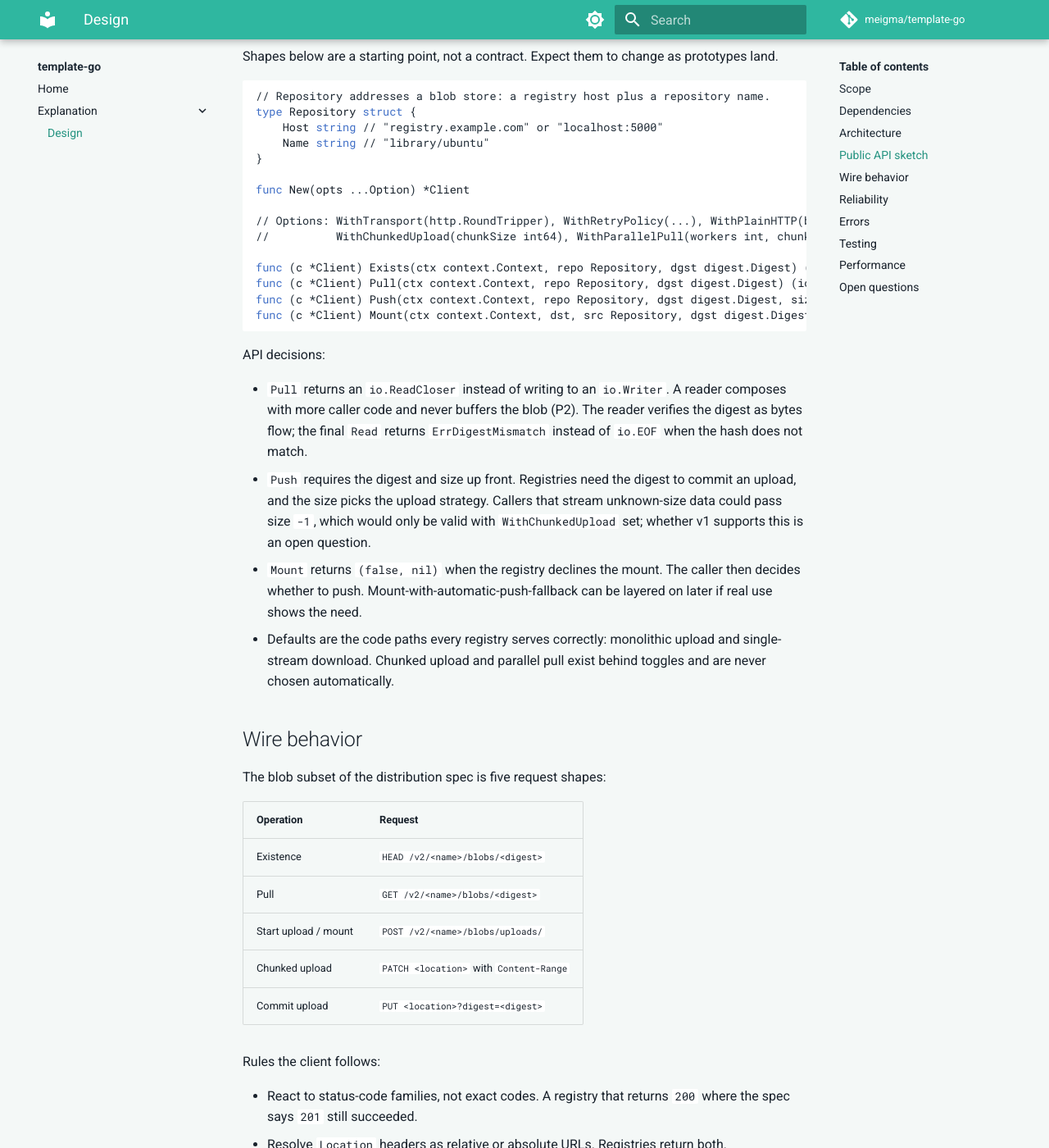
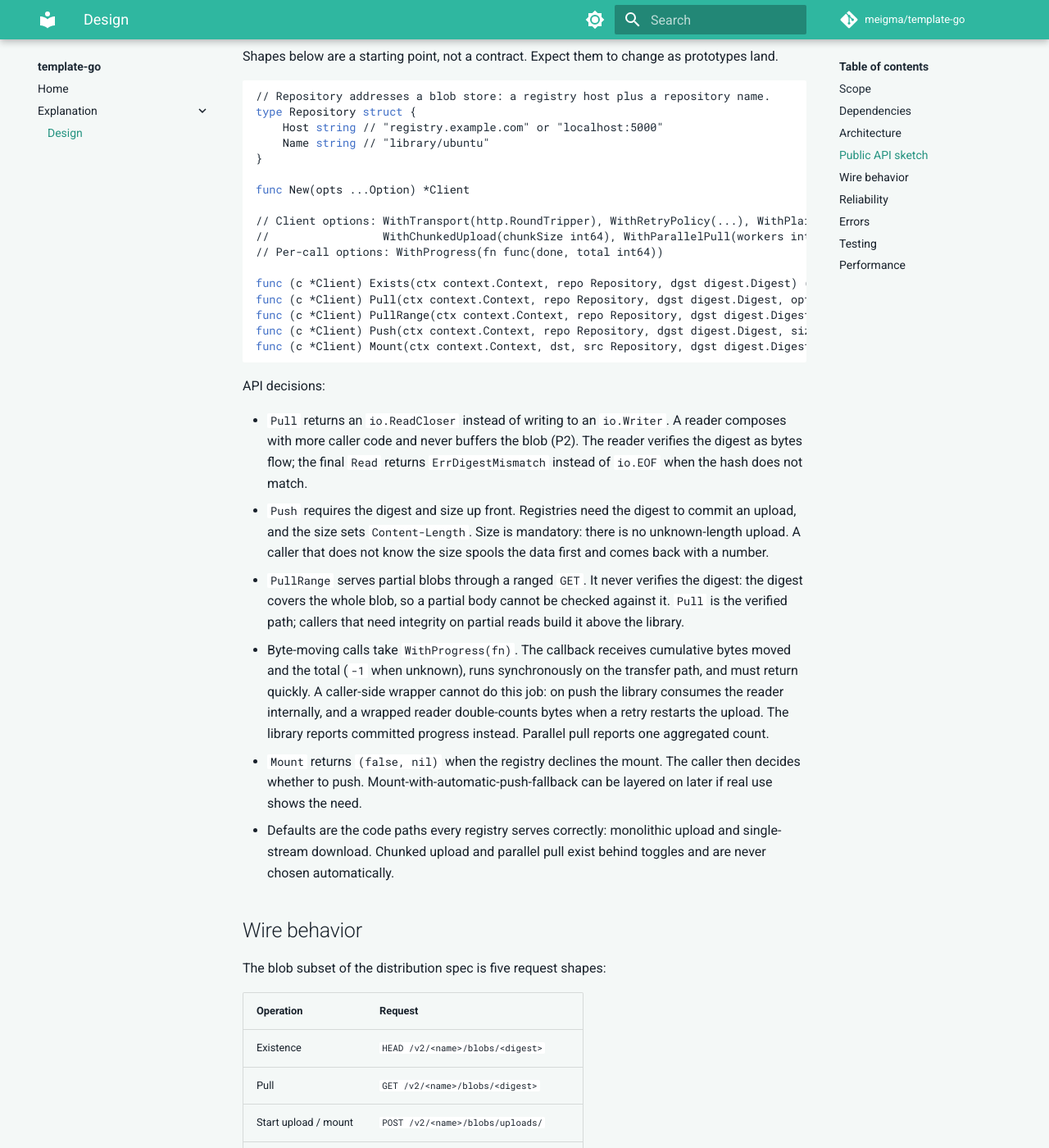
Before and after one commit to imgoci/go-oci-blob, an MkDocs documentation site: the page built from docs/docs/explanation/design.md, in a window 1280 px wide and 1400 px high, scrolled down 1473 px. Shown: the whole window at 82% size. Built offline with MkDocs 1.6.1 and Material for MkDocs 9.7.7, drawn with Linux system fonts in a browser that asks for light colours; comment, search, counter and statistics services are not loaded; some of the changed text lies outside the part shown.

Commit message:
docs: resolve open questions in design
Size is mandatory on Push (no unknown-length uploads). PullRange joins
the API as an unverified ranged read. Progress callbacks are built in as
per-call TransferOptions because caller-side wrappers double-count on
upload retries.

````diff
--- a/docs/docs/explanation/design.md
+++ b/docs/docs/explanation/design.md
@@ -67,12 +67,14 @@ type Repository struct {
 
 func New(opts ...Option) *Client
 
-// Options: WithTransport(http.RoundTripper), WithRetryPolicy(...), WithPlainHTTP(bool),
-//          WithChunkedUpload(chunkSize int64), WithParallelPull(workers int, chunkSize int64)
+// Client options: WithTransport(http.RoundTripper), WithRetryPolicy(...), WithPlainHTTP(bool),
+//                 WithChunkedUpload(chunkSize int64), WithParallelPull(workers int, chunkSize int64)
+// Per-call options: WithProgress(fn func(done, total int64))
 
 func (c *Client) Exists(ctx context.Context, repo Repository, dgst digest.Digest) (bool, error)
-func (c *Client) Pull(ctx context.Context, repo Repository, dgst digest.Digest) (io.ReadCloser, error)
-func (c *Client) Push(ctx context.Context, repo Repository, dgst digest.Digest, size int64, r io.Reader) error
+func (c *Client) Pull(ctx context.Context, repo Repository, dgst digest.Digest, opts ...TransferOption) (io.ReadCloser, error)
+func (c *Client) PullRange(ctx context.Context, repo Repository, dgst digest.Digest, offset, length int64, opts ...TransferOption) (io.ReadCloser, error)
+func (c *Client) Push(ctx context.Context, repo Repository, dgst digest.Digest, size int64, r io.Reader, opts ...TransferOption) error
 func (c *Client) Mount(ctx context.Context, dst, src Repository, dgst digest.Digest) (bool, error)
 ```
 
@@ -83,9 +85,20 @@ API decisions:
   reader verifies the digest as bytes flow; the final `Read` returns
   `ErrDigestMismatch` instead of `io.EOF` when the hash does not match.
 - `Push` requires the digest and size up front. Registries need the digest to
-  commit an upload, and the size picks the upload strategy. Callers that
-  stream unknown-size data could pass size `-1`, which would only be valid
-  with `WithChunkedUpload` set; whether v1 supports this is an open question.
+  commit an upload, and the size sets `Content-Length`. Size is mandatory:
+  there is no unknown-length upload. A caller that does not know the size
+  spools the data first and comes back with a number.
+- `PullRange` serves partial blobs through a ranged `GET`. It never verifies
+  the digest: the digest covers the whole blob, so a partial body cannot be
+  checked against it. `Pull` is the verified path; callers that need
+  integrity on partial reads build it above the library.
+- Byte-moving calls take `WithProgress(fn)`. The callback receives cumulative
+  bytes moved and the total (`-1` when unknown), runs synchronously on the
+  transfer path, and must return quickly. A caller-side wrapper cannot do
+  this job: on push the library consumes the reader internally, and a
+  wrapped reader double-counts bytes when a retry restarts the upload. The
+  library reports committed progress instead. Parallel pull reports one
+  aggregated count.
 - `Mount` returns `(false, nil)` when the registry declines the mount. The
   caller then decides whether to push. Mount-with-automatic-push-fallback can
   be layered on later if real use shows the need.
@@ -199,11 +212,3 @@ Parallel pull is the library's one extra feature. It is off by default;
   stream. The toggle states intent, not a requirement.
 - A scatter-write variant (`io.WriterAt` sink) was rejected: it would add a
   second pull API and break streaming verification for little gain.
-
-## Open questions
-
-- Does v1 accept size `-1` on `Push` for unknown-length streams?
-- Should `Pull` also offer a ranged variant (`PullRange`) for callers that
-  want partial blobs?
-- Is a progress callback worth its API surface, or do callers wrap the
-  reader themselves?
````
